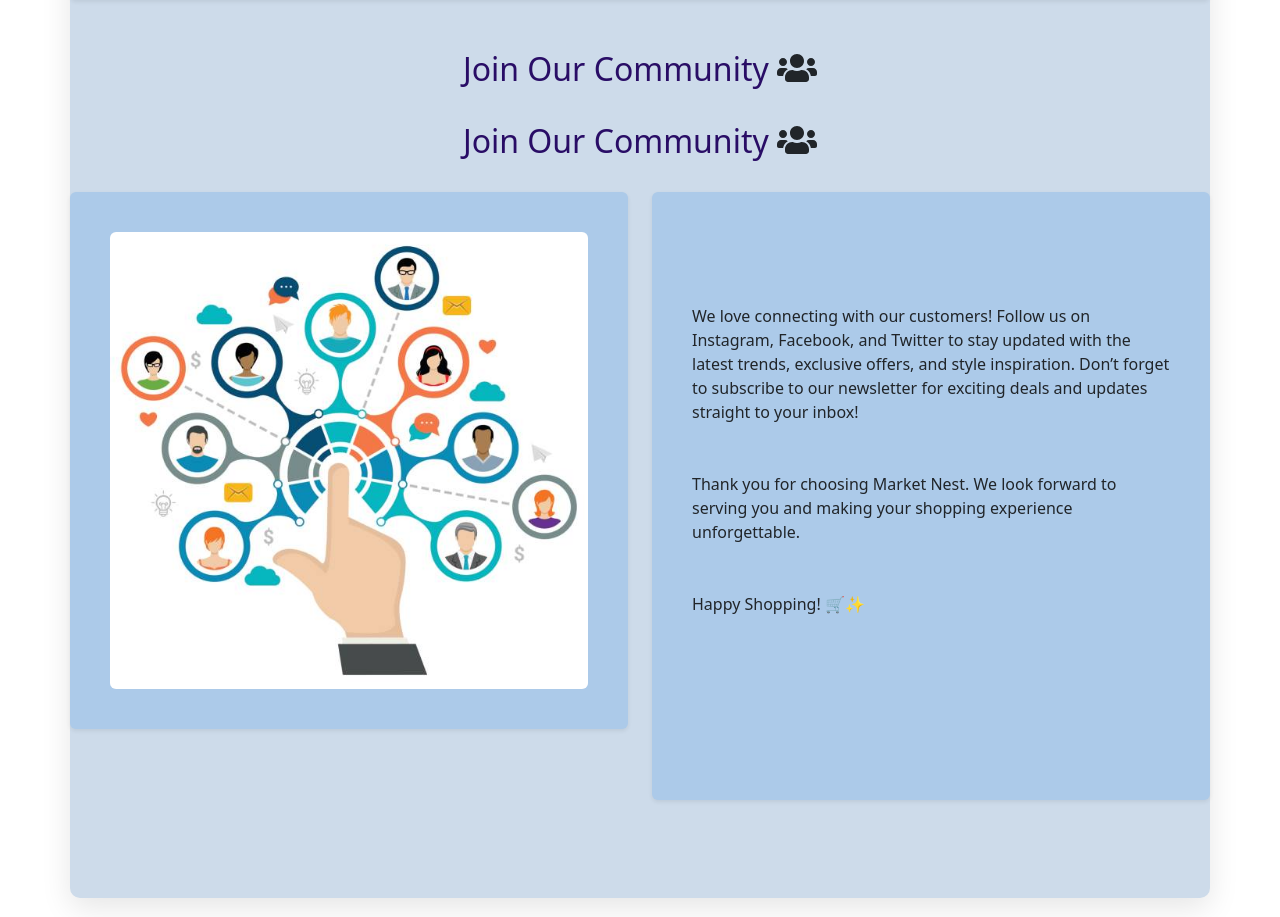
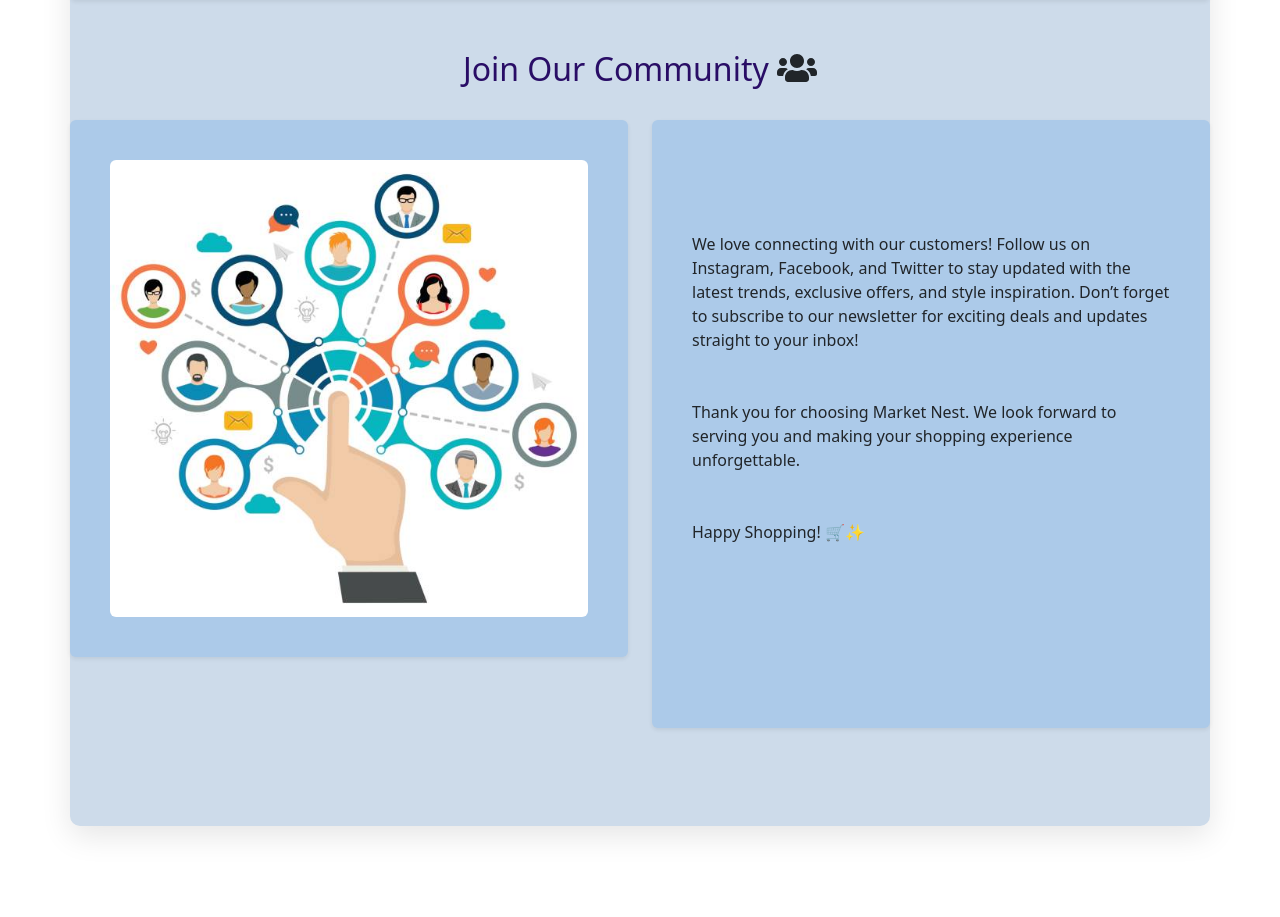
Before and after one commit to Merjina/ReactProject, a React (Create React App) app in the folder reactproject/: page /about in a window 1280 px wide. Shown: the part 1602-2519 px from the top of the page. After the commit the page ends 2476 px from the top, so only its background shows below. Built offline with nearby package versions, Linux system fonts and the light colour scheme.

Commit message:
new changes from devlope

```diff
--- a/reactproject/src/components/Inspiration.jsx
+++ b/reactproject/src/components/Inspiration.jsx
@@ -75,9 +75,6 @@ const Inspiration = () => {
 
 
       <h2 className="text-center mb-4">Join Our Community  <a href="/login" className="text-dark"><FaUsers className="fs-1 text-dark mb-2" /> </a></h2>
-
-      <h2 className="text-center mb-4">Join Our Community <FaUsers className="fs-1 text-dark mb-2" /></h2>
-
       <Row className="mb-5">
       <Col md={6}>
           <Card className="p-4 shadow-sm">
```
